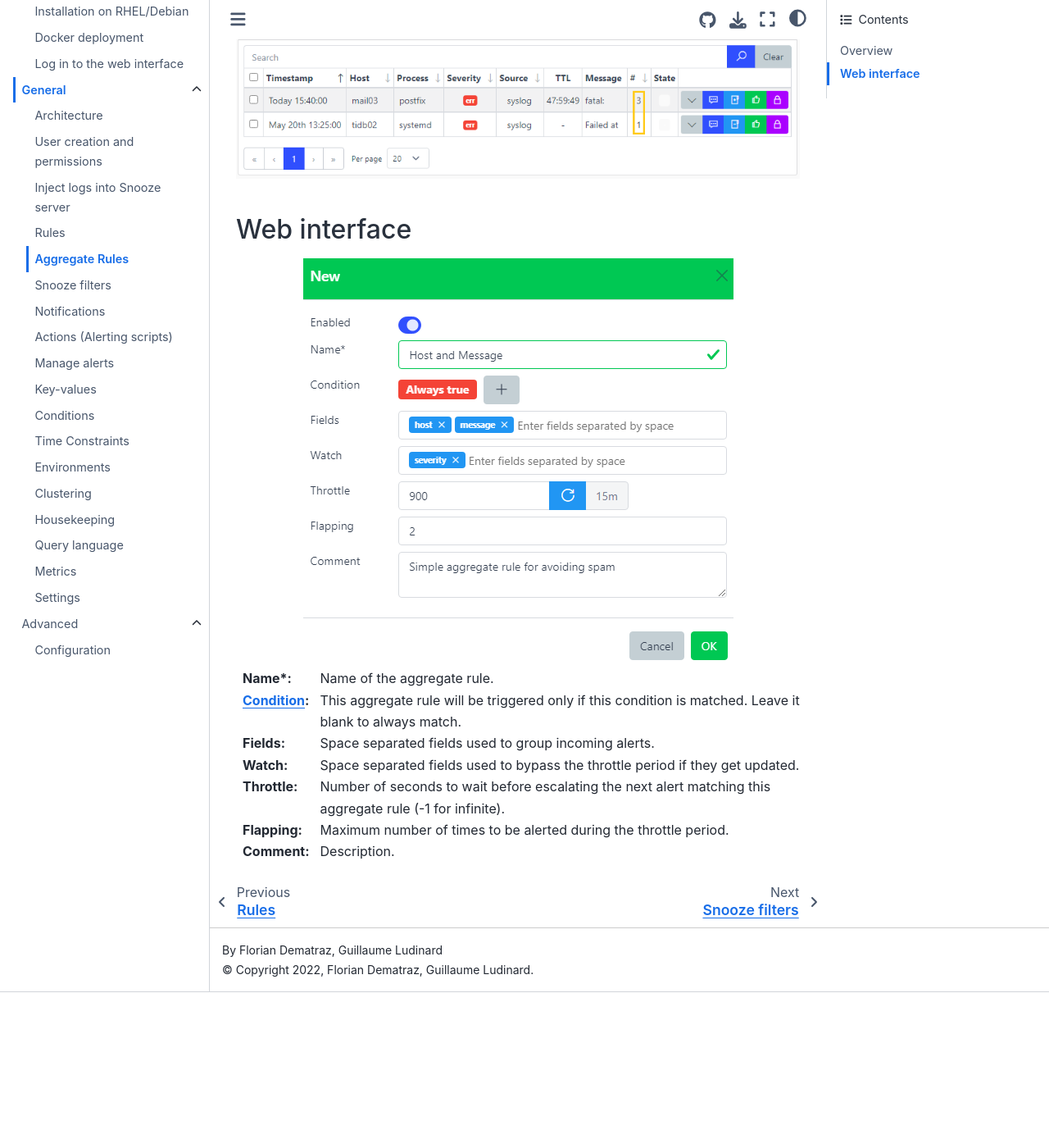
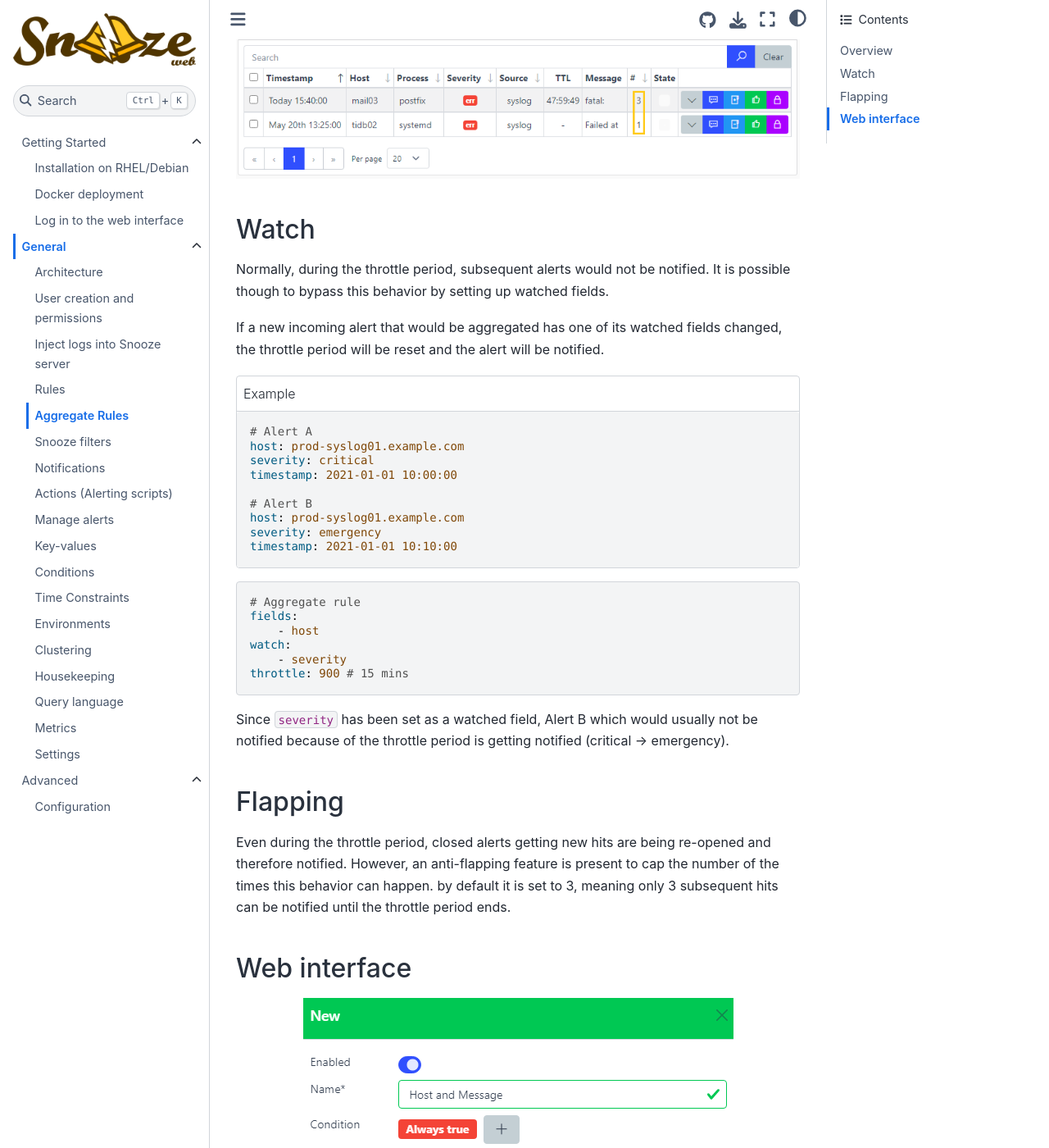
Before and after one commit to snoozeweb/snooze, a Sphinx documentation site: the page built from docs/general/06_AggregateRules.rst, in a window 1280 px wide and 1400 px high, scrolled down 1659 px. Shown: the whole window at 82% size. Built offline with Sphinx 7.4.7 and the Sphinx Book theme 1.1.4, drawn with Linux system fonts in a browser that asks for light colours; before the commit the page ends 2869 px from its top, so only the background shows below that.

```diff
--- a/docs/general/06_AggregateRules.rst
+++ b/docs/general/06_AggregateRules.rst
@@ -60,6 +60,43 @@
 .. image:: images/web_aggregates.png
     :align: center
 
+Watch
+=====
+
+Normally, during the throttle period, subsequent alerts would not be notified. It is possible though to bypass this behavior by setting up watched fields.
+
+If a new incoming alert that would be aggregated has one of its watched fields changed, the throttle period will be reset and the alert will be notified.
+
+.. code-block:: yaml
+    :caption: Example
+
+    # Alert A
+    host: prod-syslog01.example.com
+    severity: critical
+    timestamp: 2021-01-01 10:00:00
+
+    # Alert B
+    host: prod-syslog01.example.com
+    severity: emergency
+    timestamp: 2021-01-01 10:10:00
+
+.. code-block:: yaml
+
+    # Aggregate rule
+    fields:
+        - host
+    watch:
+        - severity
+    throttle: 900 # 15 mins
+
+Since ``severity`` has been set as a watched field, Alert B which would usually not be notified because of the throttle period is getting notified (critical -> emergency).
+
+Flapping
+========
+
+Even during the throttle period, closed alerts getting new hits are being re-opened and therefore notified. However, an anti-flapping feature is present to cap the number
+of the times this behavior can happen. by default it is set to 3, meaning only 3 subsequent hits can be notified until the throttle period ends.
+
 Web interface
 =============
 
```
Also changed, not shown: CHANGELOG.md (+1 -0 lines), docs/general/10_Alerts.rst (+6 -3 lines), 3 other files.
